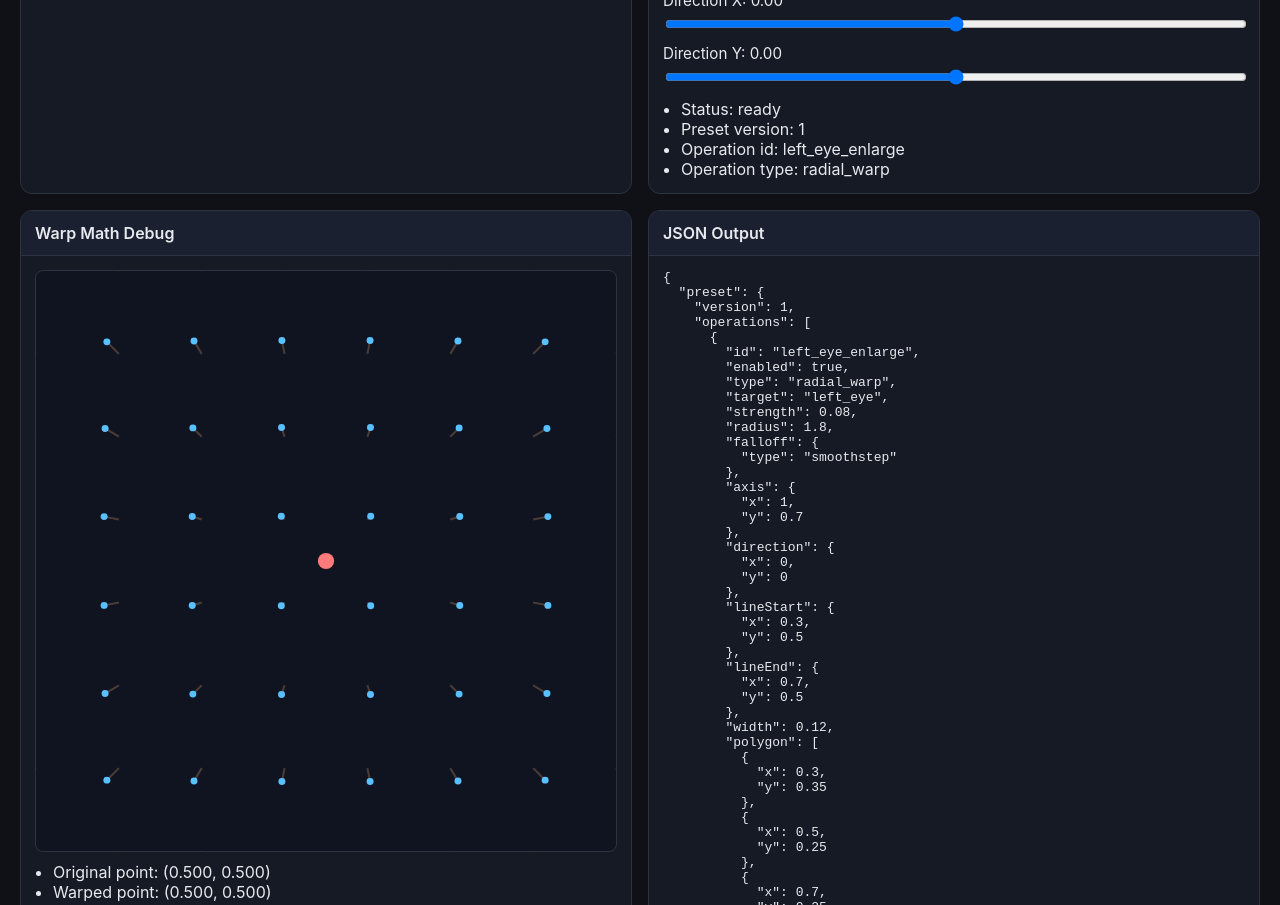
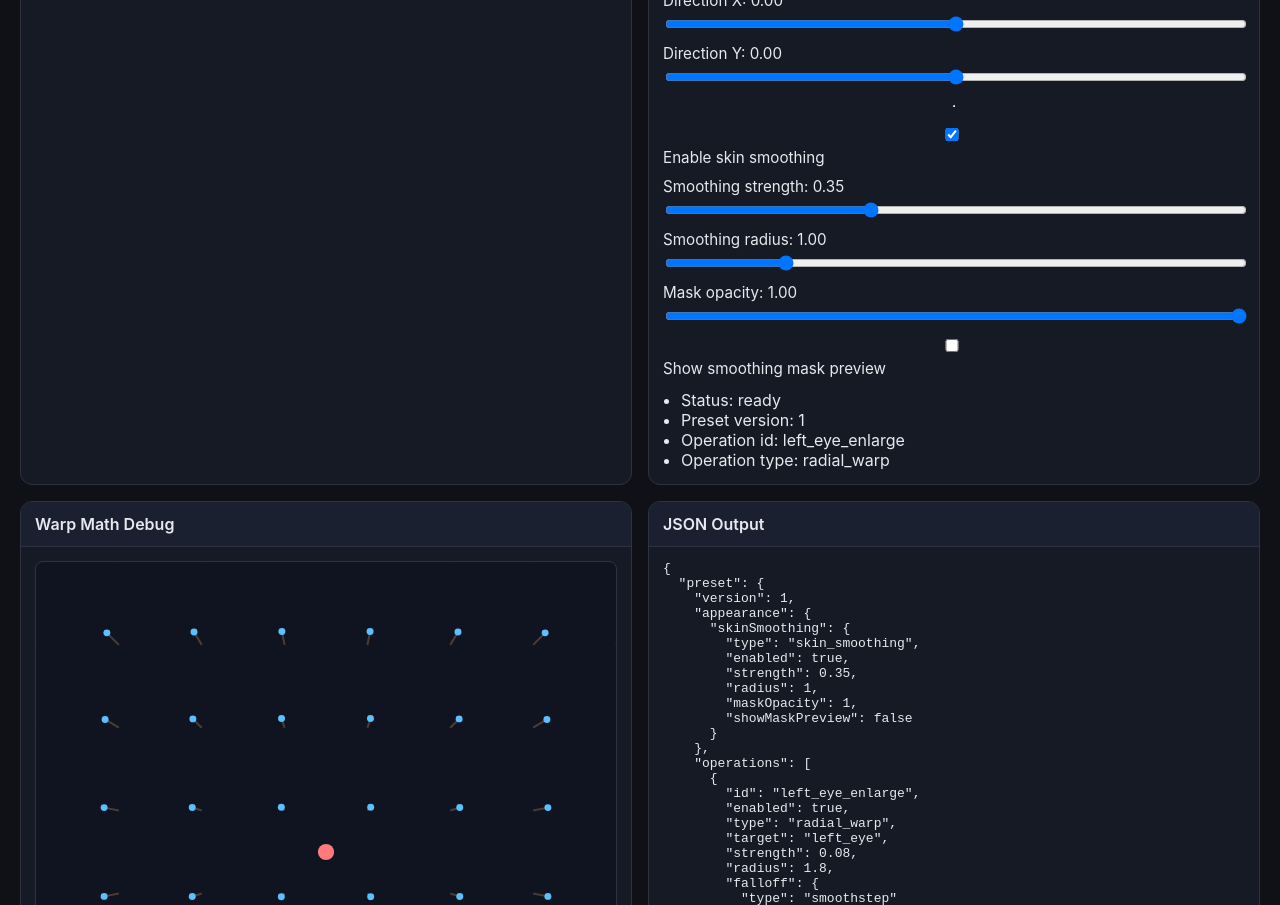
Before and after one commit to officeutq/bae-ar-lab, a React (Vite) app: page / in a window 1280 px wide. Shown: the part 2040-2945 px from the top of the page. Built offline with nearby package versions, Linux system fonts and the light colour scheme.

Commit message:
Add skin smoothing appearance filter pipeline

```diff
--- a/src/algorithms/defaultPreset.ts
+++ b/src/algorithms/defaultPreset.ts
@@ -2,6 +2,16 @@ import type { WarpPreset } from '@app-types/preset';
 
 export const defaultWarpPreset: WarpPreset = {
   version: 1,
+  appearance: {
+    skinSmoothing: {
+      type: 'skin_smoothing',
+      enabled: true,
+      strength: 0.35,
+      radius: 1.0,
+      maskOpacity: 1,
+      showMaskPreview: false,
+    },
+  },
   operations: [
     {
       id: 'left_eye_enlarge',
--- a/src/app/App.tsx
+++ b/src/app/App.tsx
@@ -42,11 +42,14 @@ export function App() {
   const [showFalloffRings, setShowFalloffRings] = useState(true);
   const [rendererMode, setRendererMode] = useState<RendererMode>('canvas2d');
   const [debugUv, setDebugUv] = useState({ x: 0.5, y: 0.5 });
+  const skinSmoothing = activePreset.appearance?.skinSmoothing ?? {
+    type: 'skin_smoothing' as const, enabled: true, strength: 0.35, radius: 1, maskOpacity: 1, showMaskPreview: false,
+  };
 
   const activeOperation = activePreset.operations[activeOperationIndex] ?? null;
   const runtime = useBeautyLabRuntime(activeOperation, activePreset.operations, {
     showLandmarks, showCenters, showWarpInfluence, showWarpCenter, showFalloffRings,
-  }, rendererMode);
+  }, rendererMode, skinSmoothing);
 
   const updateOperation = <K extends keyof (typeof activePreset.operations)[number]>(key: K, value: (typeof activePreset.operations)[number][K]) => {
     setActivePreset((currentPreset) => ({ ...currentPreset, operations: currentPreset.operations.map((operation, index) => index === activeOperationIndex ? { ...operation, [key]: value } : operation) }));
@@ -59,6 +62,17 @@ export function App() {
   };
   const updateDirection = (directionKey: 'x' | 'y', value: number) => {
     setActivePreset((currentPreset) => ({ ...currentPreset, operations: currentPreset.operations.map((operation, index) => index === activeOperationIndex ? { ...operation, direction: { ...operation.direction, [directionKey]: value } } : operation) }));
+  };
+  const updateSkinSmoothing = (patch: Partial<typeof skinSmoothing>) => {
+    setActivePreset((currentPreset) => ({
+      ...currentPreset,
+      appearance: {
+        skinSmoothing: {
+          ...(currentPreset.appearance?.skinSmoothing ?? skinSmoothing),
+          ...patch,
+        },
+      },
+    }));
   };
   const addOperation = () => {
     const newOperation: WarpOperation = {
@@ -188,7 +202,7 @@ export function App() {
         <SourcePreviewPanel videoRef={runtime.refs.videoRef} overlayCanvasRef={runtime.refs.overlayCanvasRef} cameraState={runtime.state.cameraState} landmarkerState={runtime.state.landmarkerState} cameraErrorMessage={runtime.state.cameraErrorMessage} />
         <ProcessedPreviewPanel processedCanvasRef={runtime.refs.processedCanvasRef} rendererState={runtime.state.rendererState} rendererMode={rendererMode} />
         <Panel title="Face Detection Status"><ul><li>Face: {runtime.state.landmarkFrame?.detected ? 'detected' : 'not detected'}</li><li>Landmark count: {runtime.state.landmarkFrame?.landmarkCount ?? 0}</li><li>Face count: {runtime.state.landmarkFrame?.faceCount ?? 0}</li><li>Frame: {runtime.state.landmarkFrame?.frameCount ?? 0}</li><li>Timestamp (ms): {Math.round(runtime.state.landmarkFrame?.timestampMs ?? 0)}</li></ul></Panel>
-        <ControlPanel activePreset={activePreset} presetNameInput={presetNameInput} setPresetNameInput={setPresetNameInput} presets={presets} activeStoredPresetId={activeStoredPresetId} onSavePreset={onSavePreset} onCreatePreset={onCreatePreset} onDeletePreset={onDeletePreset} onRenamePreset={onRenamePreset} onLoadPreset={onLoadPreset} onExportPreset={onExportPreset} onImportPresetText={onImportPresetText} presetMessage={presetMessage} pipelineStatus={pipelineState.status} onStartCamera={runtime.actions.startCamera} onStopCamera={runtime.actions.stopCamera} cameraState={runtime.state.cameraState} showLandmarks={showLandmarks} setShowLandmarks={setShowLandmarks} showCenters={showCenters} setShowCenters={setShowCenters} showWarpInfluence={showWarpInfluence} setShowWarpInfluence={setShowWarpInfluence} showWarpCenter={showWarpCenter} setShowWarpCenter={setShowWarpCenter} showFalloffRings={showFalloffRings} setShowFalloffRings={setShowFalloffRings} rendererMode={rendererMode} setRendererMode={setRendererMode} activeOperationIndex={activeOperationIndex} setActiveOperationIndex={setActiveOperationIndex} addOperation={addOperation} removeOperation={removeOperation} updateOperation={updateOperation} updateAxis={updateAxis} updateFalloffType={updateFalloffType} updateDirection={updateDirection} resolvedActiveOperation={resolvedActiveOperation} />
+        <ControlPanel activePreset={activePreset} presetNameInput={presetNameInput} setPresetNameInput={setPresetNameInput} presets={presets} activeStoredPresetId={activeStoredPresetId} onSavePreset={onSavePreset} onCreatePreset={onCreatePreset} onDeletePreset={onDeletePreset} onRenamePreset={onRenamePreset} onLoadPreset={onLoadPreset} onExportPreset={onExportPreset} onImportPresetText={onImportPresetText} presetMessage={presetMessage} pipelineStatus={pipelineState.status} onStartCamera={runtime.actions.startCamera} onStopCamera={runtime.actions.stopCamera} cameraState={runtime.state.cameraState} showLandmarks={showLandmarks} setShowLandmarks={setShowLandmarks} showCenters={showCenters} setShowCenters={setShowCenters} showWarpInfluence={showWarpInfluence} setShowWarpInfluence={setShowWarpInfluence} showWarpCenter={showWarpCenter} setShowWarpCenter={setShowWarpCenter} showFalloffRings={showFalloffRings} setShowFalloffRings={setShowFalloffRings} rendererMode={rendererMode} setRendererMode={setRendererMode} activeOperationIndex={activeOperationIndex} setActiveOperationIndex={setActiveOperationIndex} addOperation={addOperation} removeOperation={removeOperation} updateOperation={updateOperation} updateAxis={updateAxis} updateFalloffType={updateFalloffType} updateDirection={updateDirection} resolvedActiveOperation={resolvedActiveOperation} skinSmoothing={skinSmoothing} updateSkinSmoothing={updateSkinSmoothing} />
         <WarpMathDebugPanel debugUv={debugUv} debugCenter={debugCenter} debugWarpResult={{ warpedUv: debugWarpResult, influence: 0 }} debugGridPoints={debugGridPoints} onMouseMove={(event: MouseEvent<HTMLDivElement>) => { const rect = event.currentTarget.getBoundingClientRect(); setDebugUv({ x: clamp01((event.clientX - rect.left) / Math.max(1, rect.width)), y: clamp01((event.clientY - rect.top) / Math.max(1, rect.height)) }); }} />
         <JsonOutputPanel preset={pipelineState.activePreset} geometry={runtime.state.faceGeometry} />
       </div>
--- a/src/app/hooks/useBeautyLabRuntime.ts
+++ b/src/app/hooks/useBeautyLabRuntime.ts
@@ -40,7 +40,13 @@ function getCameraErrorMessage(error: CameraError) {
 
 type PreviewRenderer = CanvasRenderer | WebglRenderer;
 
-export function useBeautyLabRuntime(activeOperation: WarpOperation | null, operations: WarpOperation[], overlayToggles: OverlayToggles, rendererMode: RendererMode) {
+export function useBeautyLabRuntime(
+  activeOperation: WarpOperation | null,
+  operations: WarpOperation[],
+  overlayToggles: OverlayToggles,
+  rendererMode: RendererMode,
+  skinSmoothing: { enabled: boolean; strength: number; radius: number; maskOpacity: number; showMaskPreview: boolean },
+) {
   const cameraController = useMemo(() => createCameraController(), []);
   const faceLandmarkerController = useMemo(() => createFaceLandmarker(), []);
   const videoRef = useRef<HTMLVideoElement | null>(null);
@@ -101,6 +107,7 @@ export function useBeautyLabRuntime(activeOperation: WarpOperation | null, opera
         canvas: canvasElement,
         getOperations: () => resolvedOperationsRef.current,
         getFaceGeometry: () => faceGeometryRef.current,
+        getSkinSmoothing: () => skinSmoothing,
       })
       : createCanvasRenderer({
         video: videoElement,
@@ -113,7 +120,7 @@ export function useBeautyLabRuntime(activeOperation: WarpOperation | null, opera
     renderer.start();
     rendererRef.current = renderer;
     setRendererState(renderer.getState());
-  }, [cameraState, rendererMode]);
+  }, [cameraState, rendererMode, skinSmoothing]);
 
   useEffect(() => () => {
     if (detectAnimationRef.current !== null) {
@@ -181,6 +188,7 @@ export function useBeautyLabRuntime(activeOperation: WarpOperation | null, opera
             canvas: canvasElement,
             getOperations: () => resolvedOperationsRef.current,
             getFaceGeometry: () => faceGeometryRef.current,
+            getSkinSmoothing: () => skinSmoothing,
           })
           : createCanvasRenderer({
             video: videoElement,
--- a/src/ui/panels/ControlPanel.tsx
+++ b/src/ui/panels/ControlPanel.tsx
@@ -43,6 +43,8 @@ type Props = {
   onImportPresetText: (text: string) => void;
   presetMessage: string | null;
   resolvedActiveOperation: WarpPreset['operations'][number] | null;
+  skinSmoothing: { enabled: boolean; strength: number; radius: number; maskOpacity: number; showMaskPreview: boolean };
+  updateSkinSmoothing: (patch: Partial<{ enabled: boolean; strength: number; radius: number; maskOpacity: number; showMaskPreview: boolean }>) => void;
 };
 
 export function ControlPanel(props: Props) {
@@ -214,6 +216,24 @@ export function ControlPanel(props: Props) {
         <label>Direction Y: {(op?.direction.y ?? 0).toFixed(2)}
           <input type="range" min={-2} max={2} step={0.05} value={op?.direction.y ?? 0} onChange={(e) => props.updateDirection('y', Number(e.target.value))} />
         </label>
+        <hr />
+        <label>
+          <input type="checkbox" checked={props.skinSmoothing.enabled} onChange={(e) => props.updateSkinSmoothing({ enabled: e.target.checked })} />
+          Enable skin smoothing
+        </label>
+        <label>Smoothing strength: {props.skinSmoothing.strength.toFixed(2)}
+          <input type="range" min={0} max={1} step={0.01} value={props.skinSmoothing.strength} onChange={(e) => props.updateSkinSmoothing({ strength: Number(e.target.value) })} />
+        </label>
+        <label>Smoothing radius: {props.skinSmoothing.radius.toFixed(2)}
+          <input type="range" min={0.5} max={3} step={0.05} value={props.skinSmoothing.radius} onChange={(e) => props.updateSkinSmoothing({ radius: Number(e.target.value) })} />
+        </label>
+        <label>Mask opacity: {props.skinSmoothing.maskOpacity.toFixed(2)}
+          <input type="range" min={0} max={1} step={0.01} value={props.skinSmoothing.maskOpacity} onChange={(e) => props.updateSkinSmoothing({ maskOpacity: Number(e.target.value) })} />
+        </label>
+        <label>
+          <input type="checkbox" checked={props.skinSmoothing.showMaskPreview} onChange={(e) => props.updateSkinSmoothing({ showMaskPreview: e.target.checked })} />
+          Show smoothing mask preview
+        </label>
       </div>
       <ul>
         <li>Status: {props.pipelineStatus}</li>
```
Also changed, not shown: src/engine/webgl/createWebglRenderer.ts (+26 -2 lines), src/types/preset.ts (+10 -0 lines), src/engine/webgl/shaders/video.frag.glsl.
